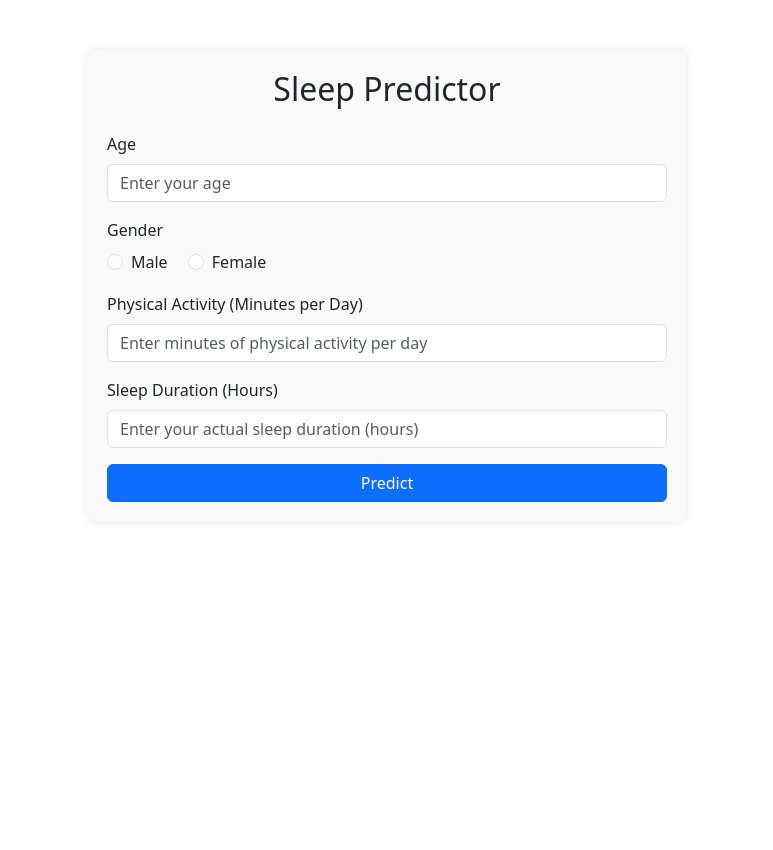
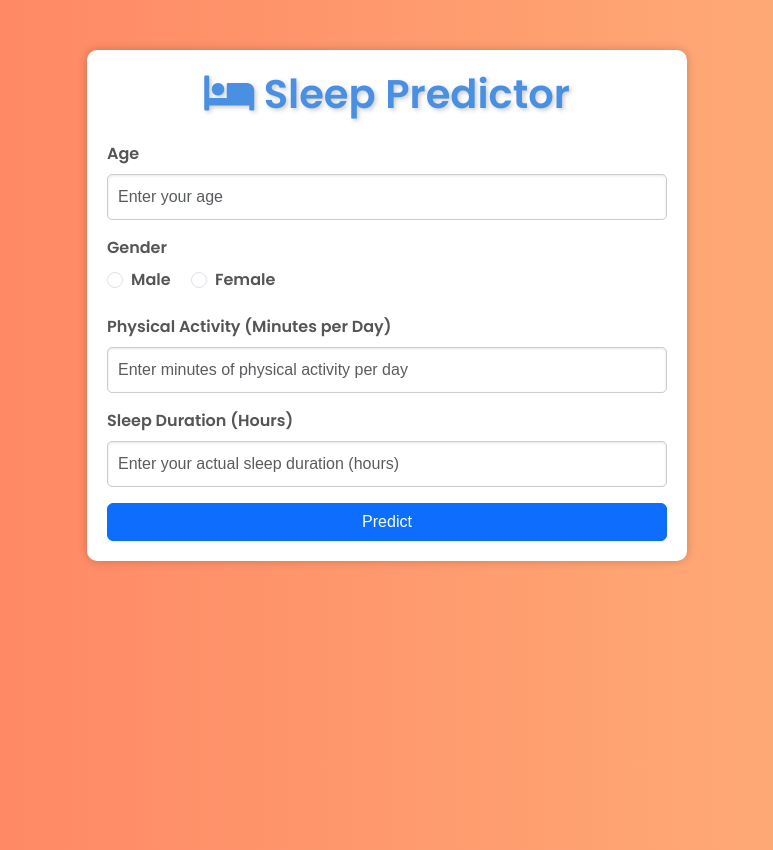
Before and after one commit to phucta0405/SleepWellnessML, a Flask app: page / in a window 1280 px wide. Shown: the whole page, without its empty margins (253-1026 px from the left). Before the commit the page ends 502 px from the top, so only its background shows below. Run offline with Flask 3, Linux system fonts and the light colour scheme; parts of the project's set-up code (start-up, migrations or seed data) failed here and were passed over.

Commit message:
prettier

```diff
--- a/app/app.py
+++ b/app/app.py
@@ -37,12 +37,13 @@ def predict():
         predicted_sleep_duration = predict_and_recommend_sleep(age, gender, physical_activity_minutes)
 
         # Generate sleep advice
-        sleep_advice = provide_sleep_advice(actual_sleep_duration, age, gender, physical_activity_minutes)
+        sleep_advice, isEnough = provide_sleep_advice(actual_sleep_duration, age, gender, physical_activity_minutes)
 
         # Return predictions and advice
         return jsonify({
             "predicted_sleep_duration": round(predicted_sleep_duration, 2),
-            "sleep_advice": sleep_advice
+            "sleep_advice": sleep_advice,
+            "isEnough": isEnough
         })
 
     except ValueError as e:
--- a/app/recommendations.py
+++ b/app/recommendations.py
@@ -7,11 +7,11 @@ def provide_sleep_advice(predicted_sleep_duration, age, gender_input, physical_a
     recommended_sleep = round(predict_and_recommend_sleep(age, gender_input, physical_activities),2)
 
     if predicted_sleep_duration < recommended_sleep:
-        return f"At age {age}, it's recommended to get around {recommended_sleep} hours of sleep. You should aim to improve your sleep duration for better wellness."
+        return f"At age {age}, it's recommended to get around {recommended_sleep} hours of sleep. You should aim to improve your sleep duration for better wellness.", False
     elif predicted_sleep_duration > recommended_sleep:
-        return f"You're getting more than the recommended sleep duration of {recommended_sleep} hours. Ensure it's quality sleep, but be mindful of not oversleeping."
+        return f"You're getting more than the recommended sleep duration of {recommended_sleep} hours. Ensure it's quality sleep, but be mindful of not oversleeping.", True
     else:
-        return f"You're on track with the recommended sleep duration of {recommended_sleep} hours for your age. Keep up the good work!"
+        return f"You're on track with the recommended sleep duration of {recommended_sleep} hours for your age. Keep up the good work!", True
 
 def predict_and_recommend_sleep(user_age, gender_input, physical_activities):
     if gender_input not in ["Male", "Female"]:
--- a/app/templates/sleep.html
+++ b/app/templates/sleep.html
@@ -6,14 +6,23 @@
   <title>Sleep Predictor</title>
   <!-- Bootstrap CSS -->
   <link href="https://cdn.jsdelivr.net/npm/bootstrap@5.3.0/dist/css/bootstrap.min.css" rel="stylesheet">
+  <link href="https://cdnjs.cloudflare.com/ajax/libs/font-awesome/6.0.0-beta3/css/all.min.css" rel="stylesheet">
+  <link href="https://fonts.googleapis.com/css2?family=Poppins:wght@600&display=swap" rel="stylesheet">
+
   <style>
+    body {
+      background: linear-gradient(to right, #ff7e5f, #feb47b); /* Example gradient */
+      min-height: 100vh;
+      margin: 0;
+      font-family: Arial, sans-serif;
+    }
     .form-container {
       max-width: 600px;
       margin: 50px auto;
       padding: 20px;
       border-radius: 10px;
-      box-shadow: 0px 0px 10px rgba(0, 0, 0, 0.1);
-      background-color: #f9f9f9;
+      box-shadow: 0px 0px 10px rgba(0, 0, 0, 0.2);
+      background-color: white; /* Keep the form white for contrast */
     }
     .output-container {
       margin-top: 20px;
@@ -22,12 +31,55 @@
       border: 1px solid #c8e6c9;
       border-radius: 10px;
     }
+    h2.title {
+      font-family: 'Poppins', sans-serif; /* Use a modern sans-serif font */
+      font-size: 2.5rem; /* Adjust the font size */
+      text-align: center; /* Center the text */
+      color: #4a90e2; /* Soft blue color */
+      text-shadow: 2px 2px 4px rgba(0, 0, 0, 0.2); /* Subtle shadow effect */
+      margin-bottom: 20px;
+    }
+    /* Style the labels */
+    label {
+      font-family: 'Poppins', sans-serif; /* Use a clean modern font */
+      font-size: 1rem;
+      color: #555; /* Soft gray color */
+      margin-bottom: 5px;
+      display: block;
+    }
+
+    /* Style the input boxes */
+    input[type="number"], input[type="text"], input[type="email"], select {
+      width: 100%;
+      padding: 10px;
+      margin-bottom: 15px;
+      font-size: 1rem;
+      border: 1px solid #ccc; /* Light border */
+      border-radius: 5px; /* Rounded corners */
+      box-shadow: inset 0 1px 3px rgba(0, 0, 0, 0.1); /* Subtle inner shadow */
+      transition: all 0.3s ease; /* Smooth focus effect */
+    }
+
+    input[type="number"]:focus, input[type="text"]:focus, input[type="email"]:focus, select:focus {
+      outline: none;
+      border-color: #4a90e2;
+      box-shadow: 0 0 5px rgba(74, 144, 226, 0.5);
+    }
+
+    /* Style the radio buttons and checkboxes */
+    .form-check-input {
+      accent-color: #4a90e2; /* Custom color for the radio/checkbox */
+    }
+
+    .form-group {
+      margin-bottom: 20px;
+    }
   </style>
 </head>
 <body>
   <div class="container">
     <div class="form-container">
-      <h2 class="text-center mb-4">Sleep Predictor</h2>
+      <h2 class="title text-center mb-4"><i class="fas fa-bed"></i> Sleep Predictor</h2>
       <form id="sleepForm">
         <!-- Age Input -->
         <div class="mb-3">
@@ -106,6 +158,12 @@
         const result = await response.json();
         document.getElementById("predictedSleepDuration").innerText = result.predicted_sleep_duration;
         document.getElementById("sleepAdvice").innerText = result.sleep_advice;
+        if (result.isEnough){
+          document.getElementById("output").style.backgroundColor = '#e8f5e9';
+        }
+        else {
+          document.getElementById("output").style.backgroundColor = '#f56056';
+        }
         document.getElementById("output").classList.remove("d-none");
       } else {
         alert("Error: Unable to get predictions.");
```
Also changed, not shown: app/predicting.py (+1 -15 lines).
